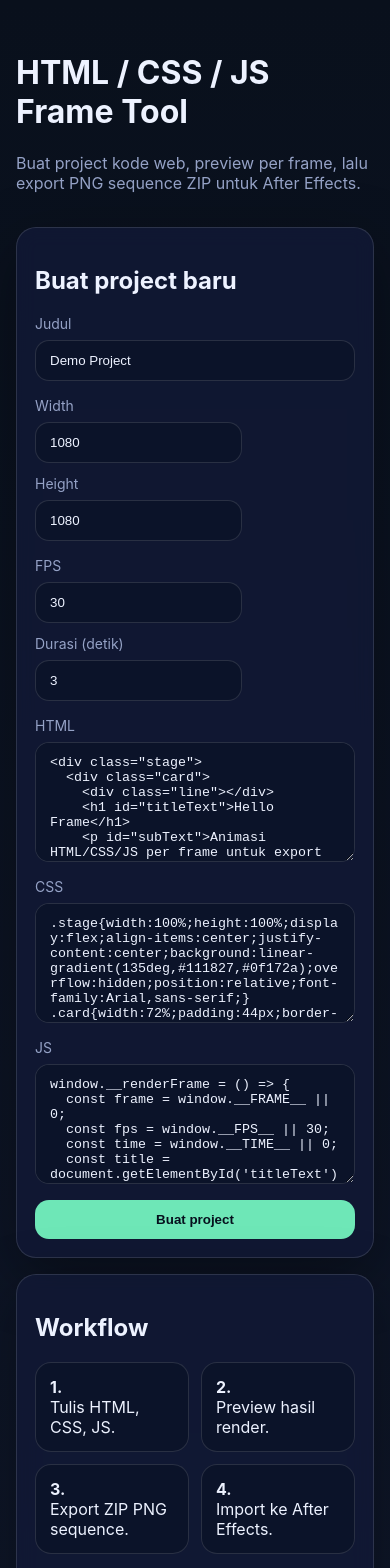
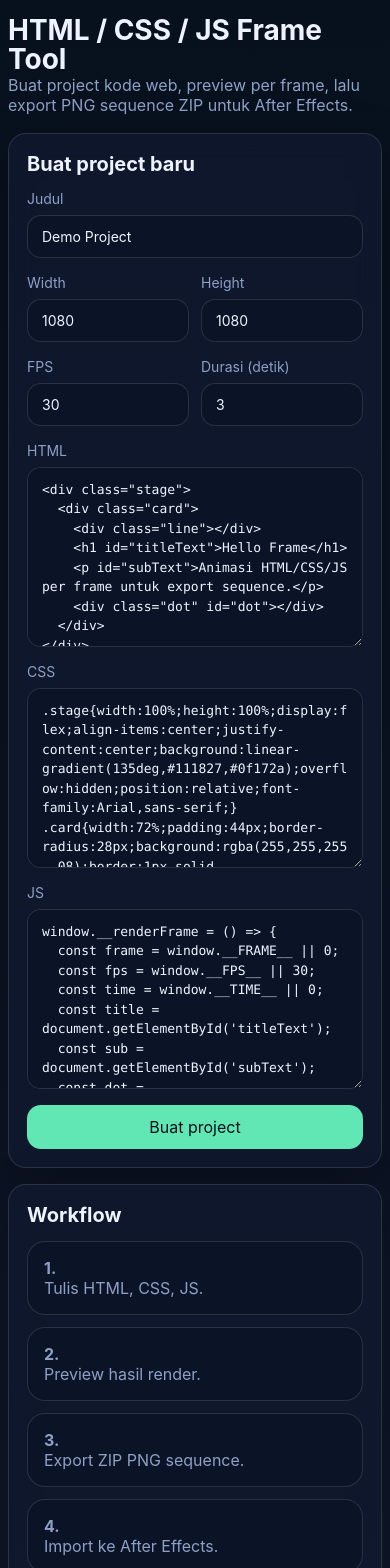
Before and after one commit to fuadmuzaqi/mastergambar, a SvelteKit app: page / in a window 390 px wide. Shown: the top 1568 px of the page. Built offline with nearby package versions, Linux system fonts and the light colour scheme; no server answers; the database is empty.

Commit message:
Update styles.css

```diff
--- a/src/styles.css
+++ b/src/styles.css
@@ -1,62 +1,245 @@
 :root {
-  --bg: #0b1020;
-  --surface: #121936;
-  --surface-2: #182142;
-  --text: #edf2ff;
-  --muted: #95a2c6;
-  --accent: #6ee7b7;
-  --border: rgba(255,255,255,0.12);
+  --bg: #08111f;
+  --panel: rgba(16, 25, 47, 0.82);
+  --panel-solid: #10192f;
+  --panel-2: #0b1427;
+  --border: rgba(255, 255, 255, 0.12);
+  --text: #eef4ff;
+  --muted: #8ea0c5;
+  --accent: #61e7b3;
+  --accent-2: #203154;
+  --radius: 22px;
+  --radius-sm: 14px;
+  --shadow: 0 18px 50px rgba(0, 0, 0, 0.28);
 }
-* { box-sizing: border-box; }
+
+* {
+  box-sizing: border-box;
+}
+
+html,
 body {
   margin: 0;
+  min-height: 100%;
+  background: linear-gradient(180deg, #07101d, #0f172a);
+  color: var(--text);
   font-family: Inter, Arial, sans-serif;
-  background: linear-gradient(180deg, #09101c 0%, #0f172a 100%);
+}
+
+body {
+  min-height: 100vh;
+}
+
+a {
+  color: inherit;
+  text-decoration: none;
+}
+
+code {
+  font-family: ui-monospace, SFMono-Regular, Menlo, monospace;
+}
+
+.container {
+  width: min(1440px, calc(100% - 24px));
+  margin: 0 auto;
+}
+
+.hero {
+  padding: 24px 0 48px;
+}
+
+.topbar {
+  display: flex;
+  justify-content: space-between;
+  align-items: flex-start;
+  gap: 16px;
+  flex-wrap: wrap;
+  margin-bottom: 18px;
+}
+
+h1,
+h2,
+h3,
+p {
+  margin: 0;
+}
+
+h1 {
+  font-size: clamp(28px, 5vw, 46px);
+  line-height: 1.05;
+}
+
+h2 {
+  font-size: 20px;
+}
+
+.muted {
+  color: var(--muted);
+}
+
+.grid {
+  display: grid;
+  gap: 16px;
+}
+
+.two-col {
+  grid-template-columns: 1.05fr 1.4fr;
+}
+
+.editor-grid {
+  grid-template-columns: 420px 1fr;
+}
+
+.panel,
+.card {
+  background: var(--panel);
+  border: 1px solid var(--border);
+  border-radius: var(--radius);
+  backdrop-filter: blur(14px);
+  box-shadow: var(--shadow);
+}
+
+.panel {
+  padding: 18px;
+}
+
+.project-list {
+  grid-template-columns: repeat(auto-fit, minmax(240px, 1fr));
+}
+
+.project-card {
+  display: grid;
+  gap: 12px;
+  padding: 16px;
+  border-radius: 18px;
+  background: #0b1427;
+  border: 1px solid var(--border);
+}
+
+.row {
+  display: flex;
+  gap: 12px;
+  flex-wrap: wrap;
+}
+
+.grow {
+  flex: 1;
+}
+
+.label {
+  display: grid;
+  gap: 8px;
+  font-size: 14px;
+  color: var(--muted);
+}
+
+.input,
+.textarea {
+  width: 100%;
+  border: 1px solid var(--border);
+  border-radius: 14px;
+  background: var(--panel-2);
   color: var(--text);
+  padding: 12px 14px;
+  font: inherit;
 }
-a { color: inherit; text-decoration: none; }
-.container { width: min(1120px, calc(100% - 32px)); margin: 0 auto; }
-.card {
-  background: rgba(18,25,54,0.82);
-  border: 1px solid var(--border);
-  border-radius: 20px;
-  backdrop-filter: blur(10px);
-  box-shadow: 0 18px 60px rgba(0,0,0,0.35);
+
+.input[type='range'] {
+  padding: 8px 0;
 }
+
+.textarea {
+  min-height: 180px;
+  resize: vertical;
+  font-family: ui-monospace, SFMono-Regular, Menlo, monospace;
+  font-size: 13px;
+  line-height: 1.5;
+}
+
 .btn {
   border: 0;
   border-radius: 14px;
   padding: 12px 16px;
   font-weight: 700;
   cursor: pointer;
+  font: inherit;
 }
-.btn-primary { background: var(--accent); color: #06101d; }
-.btn-secondary { background: #243152; color: var(--text); }
-.input, .textarea, .select {
-  width: 100%;
-  background: #0b1329;
+
+.btn:disabled {
+  opacity: 0.65;
+  cursor: not-allowed;
+}
+
+.btn-primary {
+  background: var(--accent);
+  color: #03111d;
+}
+
+.btn-secondary {
+  background: var(--accent-2);
   color: var(--text);
+}
+
+.stats {
+  display: grid;
+  gap: 12px;
+  grid-template-columns: repeat(2, minmax(0, 1fr));
+}
+
+.stat {
+  padding: 16px;
+  border-radius: 18px;
+  background: #0b1427;
   border: 1px solid var(--border);
-  border-radius: 14px;
-  padding: 12px 14px;
+  color: var(--muted);
 }
-.textarea { min-height: 120px; resize: vertical; }
-.grid { display: grid; gap: 16px; }
-.hero { padding: 32px 0 18px; }
-.muted { color: var(--muted); }
-.topbar { display: flex; justify-content: space-between; align-items: center; gap: 16px; margin-bottom: 18px; }
-.project-list { grid-template-columns: repeat(auto-fit, minmax(260px, 1fr)); }
-.project-card { padding: 18px; display: grid; gap: 12px; }
-.editor-grid { grid-template-columns: 380px 1fr; align-items: start; }
-.panel { padding: 18px; }
-.label { display: grid; gap: 8px; font-size: 14px; color: var(--muted); }
-.canvas-wrap { padding: 18px; }
-.preview-canvas { width: 100%; height: auto; border-radius: 18px; border: 1px solid var(--border); background: #060b16; }
-.row { display: flex; gap: 12px; flex-wrap: wrap; }
-.stats { display: grid; grid-template-columns: repeat(4, minmax(0,1fr)); gap: 12px; }
-.stat { padding: 14px; border-radius: 16px; background: #0b1329; border: 1px solid var(--border); }
-code { background: #0b1329; padding: 2px 6px; border-radius: 8px; }
-@media (max-width: 860px) {
-  .editor-grid { grid-template-columns: 1fr; }
-  .stats { grid-template-columns: repeat(2, minmax(0,1fr)); }
+
+.canvas-wrap {
+  padding: 18px;
 }
+
+.preview-shell {
+  background: #ffffff;
+  border-radius: 18px;
+  border: 1px solid var(--border);
+  display: flex;
+  justify-content: center;
+  align-items: flex-start;
+  overflow: hidden;
+  padding: 10px;
+  min-height: 420px;
+}
+
+.preview-canvas {
+  position: relative;
+}
+
+@media (max-width: 1100px) {
+  .two-col,
+  .editor-grid {
+    grid-template-columns: 1fr;
+  }
+}
+
+@media (max-width: 640px) {
+  .container {
+    width: min(100%, calc(100% - 16px));
+  }
+
+  .hero {
+    padding: 16px 0 28px;
+  }
+
+  .panel,
+  .card {
+    border-radius: 18px;
+  }
+
+  .stats {
+    grid-template-columns: 1fr;
+  }
+
+  .project-list {
+    grid-template-columns: 1fr;
+  }
+}
```
